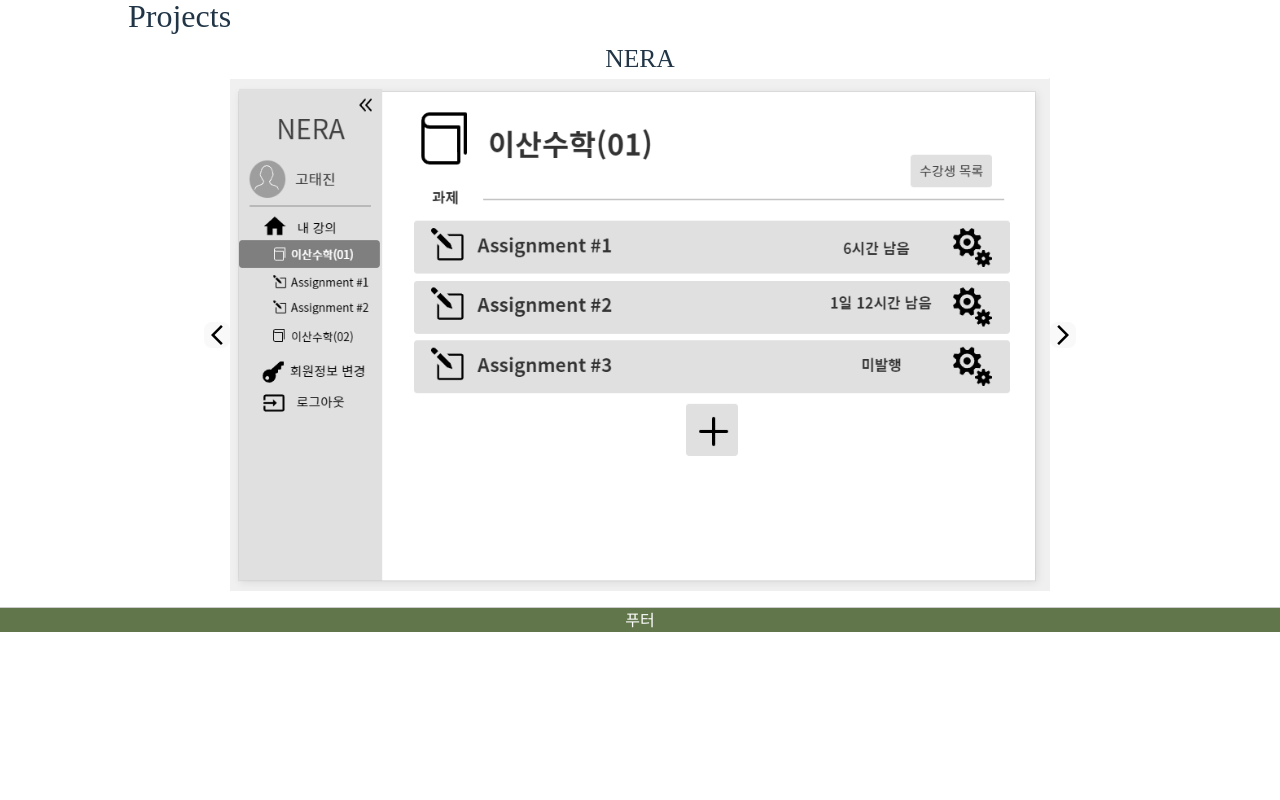
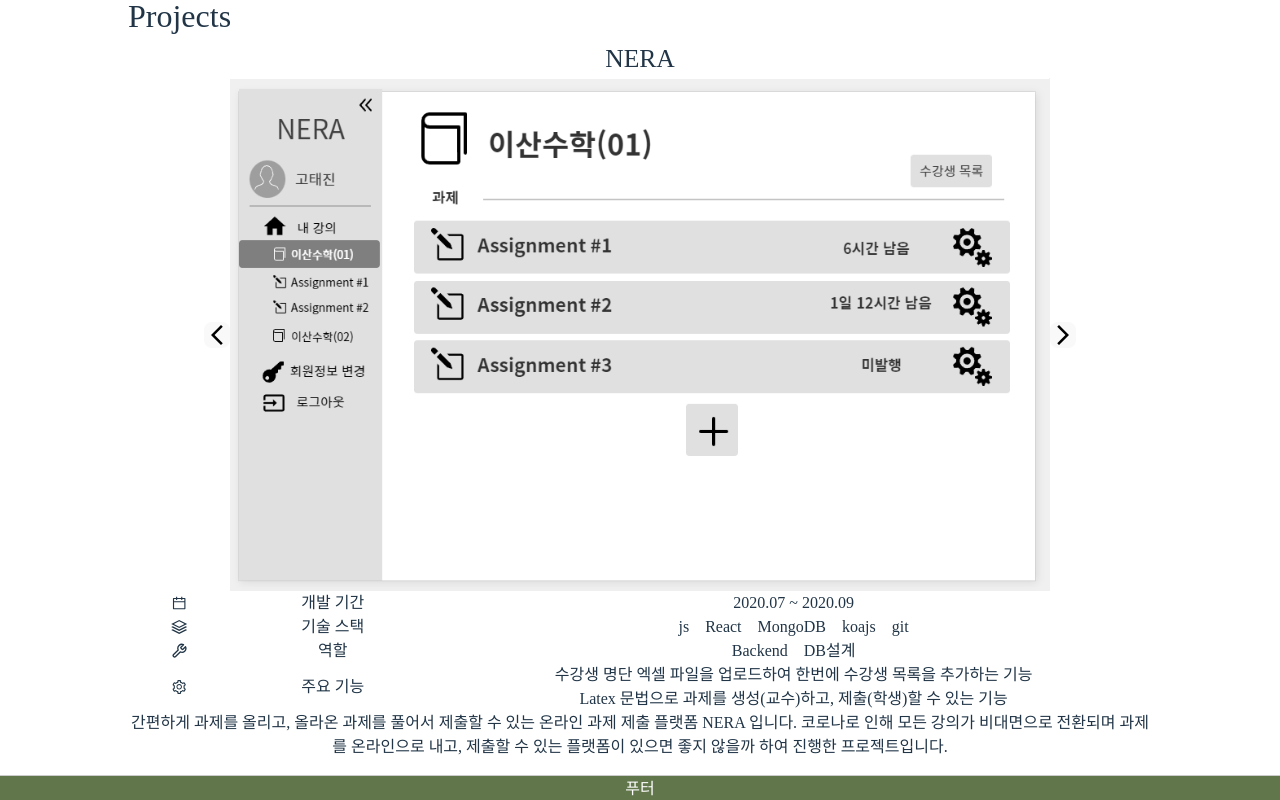
Before and after one commit to Thereisnotruth/portfolio, a React (Vite) app: page / in a window 1280 px wide. Shown: the part 976-1776 px from the top of the page. Before the commit the page ends 1608 px from the top, so only its background shows below. Built offline with nearby package versions, Linux system fonts and the light colour scheme; a web font is replaced by a local one.

Commit message:
project frame

```diff
--- a/src/components/Projects.tsx
+++ b/src/components/Projects.tsx
@@ -1,3 +1,7 @@
+import { AiOutlineCalendar, AiOutlineSetting } from 'react-icons/ai';
+import { ImStack } from 'react-icons/im';
+import { FiTool } from 'react-icons/fi';
+
 import ImageSlider from '@components/ImageSlider';
 import projectJson from '@data/projects.json';
 
@@ -23,6 +27,49 @@ function Projects() {
           <div className="projects__project">
             <div className="projects__name hana">{project.name}</div>
             <ImageSlider images={project.images} />
+            <div className="projects__row">
+              <AiOutlineCalendar className="projects__icon" />
+              <div className="projects__label hana">개발 기간</div>
+              <div className="projects__content hana">{project.period}</div>
+            </div>
+            <div className="projects__row">
+              <ImStack className="projects__icon" />
+              <div className="projects__label hana">기술 스택</div>
+              <div className="projects__content hana">
+                <div className="projects__skills">
+                  {project.skills.map((skill: string) => (
+                    <span className="projects__skill" key={skill}>
+                      {skill}
+                    </span>
+                  ))}
+                </div>
+              </div>
+            </div>
+            <div className="projects__row">
+              <FiTool className="projects__icon" />
+              <div className="projects__label hana">역할</div>
+              <div className="projects__content hana">
+                <div className="projects__skills">
+                  {project.role.map((role: string) => (
+                    <span className="projects__skill" key={role}>
+                      {role}
+                    </span>
+                  ))}
+                </div>
+              </div>
+            </div>
+            <div className="projects__row">
+              <AiOutlineSetting className="projects__icon" />
+              <div className="projects__label hana">주요 기능</div>
+              <div className="projects__content hana">
+                <div className="projects__feature">
+                  {project.features.map((feature: string) => (
+                    <div key={feature}>{feature}</div>
+                  ))}
+                </div>
+              </div>
+            </div>
+            <div className="projects__row hana">{project.summary}</div>
           </div>
         ))}
       </div>
--- a/src/styles/components/_projects.scss
+++ b/src/styles/components/_projects.scss
@@ -13,6 +13,28 @@
       .projects__name {
         font-size: 1.6rem;
       }
+      .projects__row {
+        display: flex;
+        align-items: center;
+        .projects__icon {
+          width: 10%;
+        }
+        .projects__label {
+          width: 20%;
+        }
+        .projects__content {
+          display: flex;
+          flex-wrap: wrap;
+          justify-content: center;
+          width: 70%;
+          .projects__skills {
+            display: flex;
+            .projects__skill {
+              padding: 0 0.5rem;
+            }
+          }
+        }
+      }
     }
   }
 }
```
